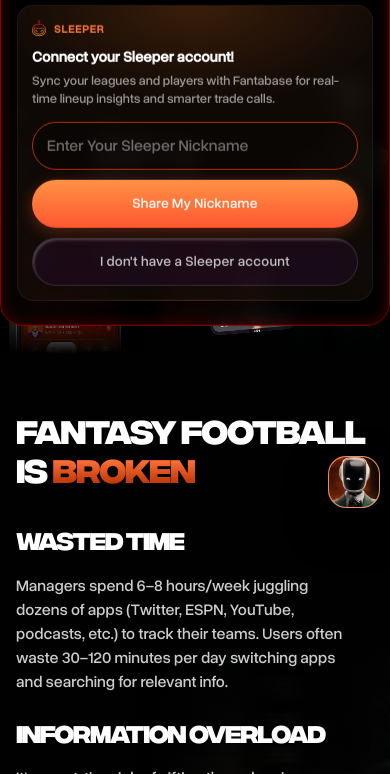
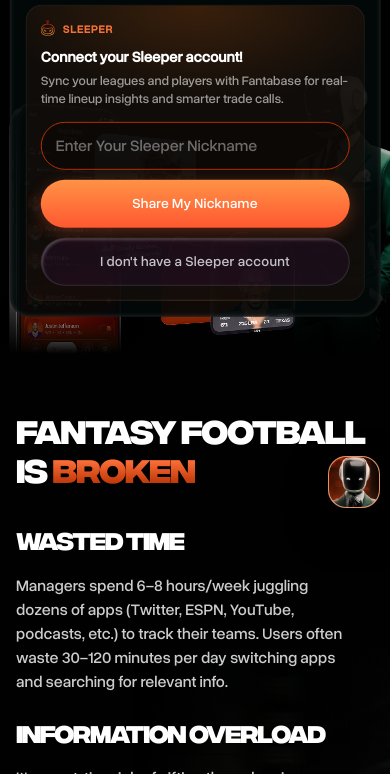
Before and after one commit to Boskolife/Fantabase, a website built with Vite: page src/index.html in a window 390 px wide. Shown: the part 326-1100 px from the top of the page. Built offline with nearby package versions, Linux system fonts and the light colour scheme; files whose address does not match are found by name.

Commit message:
Refactor chat-bot modal styles in _common.scss to enhance appearance and responsiveness, including updated dimensions, background color, and box-shadow effects for improved user experience.

```diff
--- a/src/styles/layout/_common.scss
+++ b/src/styles/layout/_common.scss
@@ -1680,16 +1680,13 @@
     top: 50%;
     left: 50%;
     transform: translate(-50%, -50%);
-    max-width: 550px;
-    width: 100%;
-    height: auto;
-    z-index: 1000;
-    background: rgba(1, 1, 1, 0.9);
-    backdrop-filter: blur(10px);
+    width: 95%;
+    max-width: 600px;
+    background: rgba(3, 8, 8, 0.9);
+    border-radius: 20px;
     padding: 24px;
-    border-radius: 23px;
-    border: 1px solid #880000;
-    box-shadow: 0px 0px 14.46px 0px #A1050066 inset;
+    box-shadow: 0px 0px 5px 0px rgba(242, 242, 242, 0.2) inset, -1px -1px 1.5px -3px rgba(179, 179, 179, 0.5019607843) inset, 1px 1px 1.5px -3px rgba(179, 179, 179, 0.1019607843) inset, 1px 1px 1.5px -5.25px rgba(255, 255, 255, 0.1490196078) inset, -1px -1px 1.5px -5.25px rgba(255, 255, 255, 0.2) inset;
+    overflow: hidden;
 
     opacity: 0;
     visibility: hidden;
@@ -1699,7 +1696,7 @@
     z-index: -1;
 
     @include media ("<tablet") {
-        padding: 24px 16px;
+        padding: 16px;
     }
 
     &.is-visible {
```
